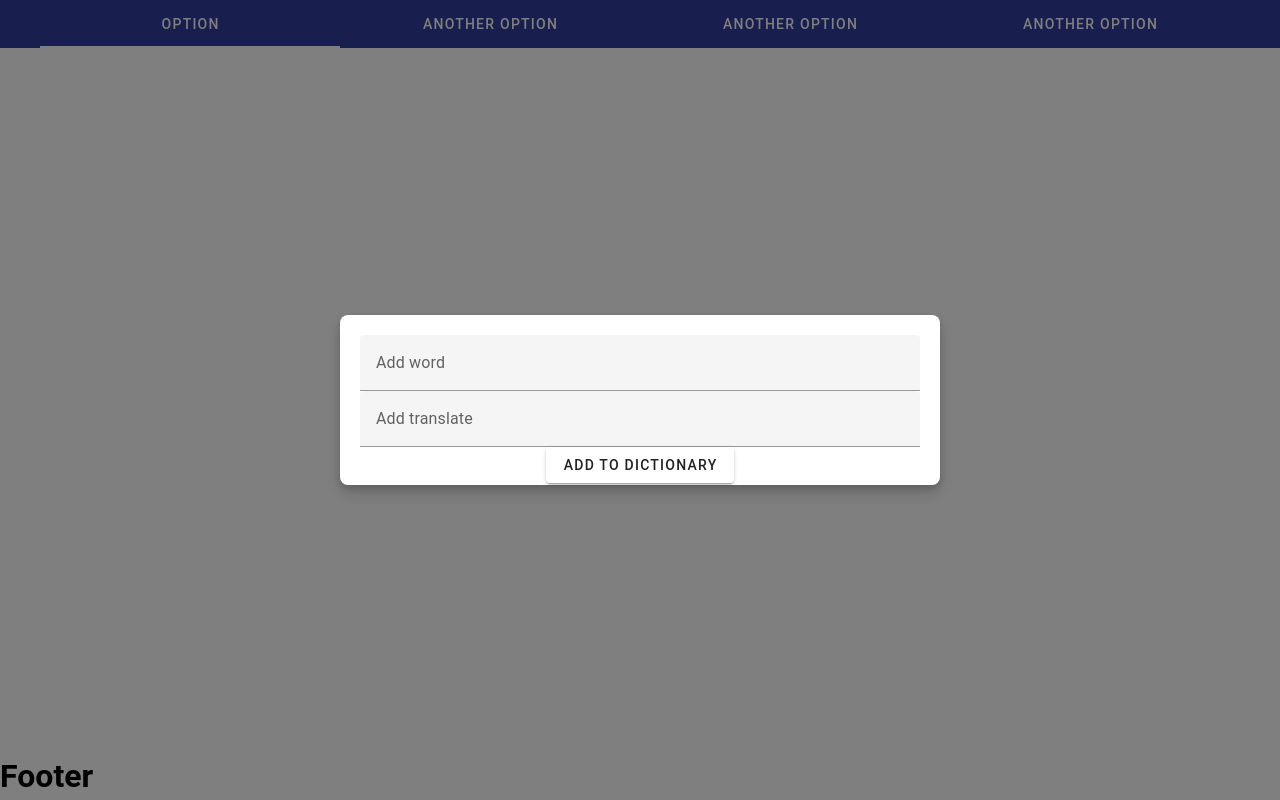
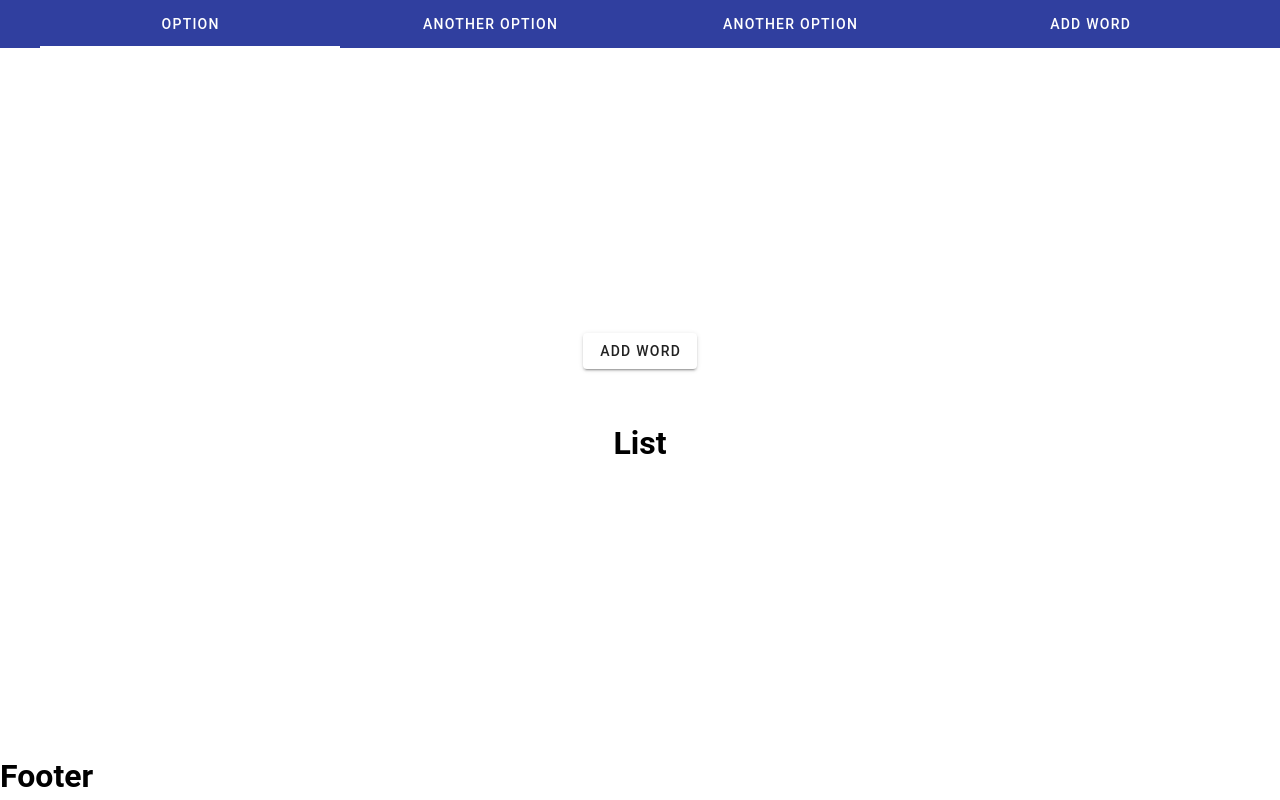
Before and after one commit to hrynyks/words-keeper, a Vue app in the folder front/: page / in a window 1280 px wide. Built offline with nearby package versions, Linux system fonts and the light colour scheme.

Commit message:
add close-icon and btn-open-modal

```diff
--- a/front/src/components/homePage/HomePageMainContent.vue
+++ b/front/src/components/homePage/HomePageMainContent.vue
@@ -3,13 +3,14 @@ import { defineComponent } from "vue";
 import MainWordForm from "@/components/shared/MainWordForm.vue";
 import HomePageWordList from "@/components/homePage/HomePageWordList.vue";
 import MainModal from "@/components/shared/MainModal.vue";
+import MainButton from "@/components/shared/MainButton.vue";
 export default defineComponent({
   name: "HomePageMainContent",
-  components: { MainModal, MainWordForm, HomePageWordList },
+  components: { MainButton, MainModal, MainWordForm, HomePageWordList },
   data() {
     return {
       words: [],
-      isShowModal: true,
+      isShowModal: false,
     };
   },
   methods: {
@@ -29,6 +30,7 @@ export default defineComponent({
 
 <template>
   <main class="main-layout__main">
+    <MainButton btn-text="Add word" @onClick="switchModal(true)" />
     <HomePageWordList :wordList="words" @deleteWordItem="deleteWord($event)" />
     <MainModal v-if="isShowModal" @closeModal="switchModal($event)">
       <MainWordForm @createNewWord="pushNewWord" />
--- a/front/src/components/shared/MainButton.vue
+++ b/front/src/components/shared/MainButton.vue
@@ -19,6 +19,7 @@ export default defineComponent({
       this.$emit("onClick");
     },
   },
+  emits: ["onClick"],
 });
 </script>
 
--- a/front/src/components/shared/MainModal.vue
+++ b/front/src/components/shared/MainModal.vue
@@ -12,8 +12,13 @@ export default defineComponent({
 </script>
 
 <template>
-  <div @click="closeModal" class="confirm">
-    <div class="confirm__content">
+  <div @click.stop="closeModal" class="confirm">
+    <div @click.stop class="confirm__content">
+      <button @click="closeModal" class="confirm__close-btn">
+        <svg class="confirm__button-icon">
+          <use href="../../assets/svg/sprites.svg#close-icon"></use>
+        </svg>
+      </button>
       <slot />
     </div>
   </div>
@@ -36,7 +41,7 @@ export default defineComponent({
   max-width: 600px;
   width: 100%;
   margin: auto;
-  padding: 20px;
+  padding: 40px;
   position: relative;
   display: flex;
   flex-direction: column;
@@ -45,4 +50,18 @@ export default defineComponent({
   background-color: #fff;
   box-shadow: 0 4px 8px rgb(0 0 0 / 15%), 0 8px 16px rgb(0 0 0 / 15%);
 }
+.confirm__close-btn {
+  position: absolute;
+  right: 5px;
+  top: 5px;
+  &:hover {
+    .confirm__button-icon {
+      fill: red;
+    }
+  }
+}
+.confirm__button-icon {
+  width: 30px;
+  height: 30px;
+}
 </style>
--- a/front/src/components/shared/MainNavigation.vue
+++ b/front/src/components/shared/MainNavigation.vue
@@ -11,7 +11,7 @@ export default defineComponent({
     <v-tab> Option </v-tab>
     <v-tab> Another Option </v-tab>
     <v-tab> Another Option </v-tab>
-    <v-tab> Another Option </v-tab>
+    <v-tab> Add word </v-tab>
   </v-tabs>
 </template>
 
```
Also changed, not shown: front/src/assets/svg/sprites.svg (added).
